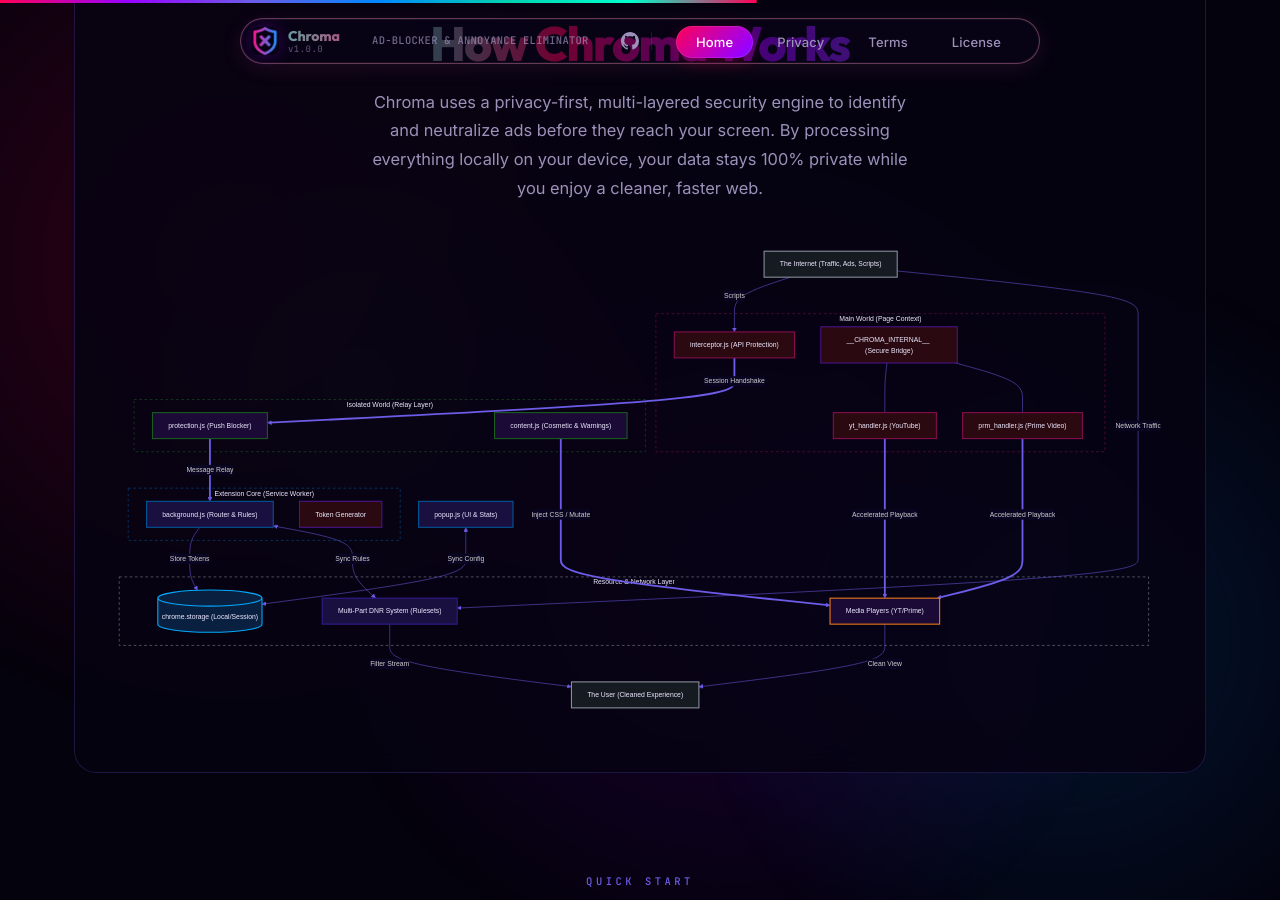
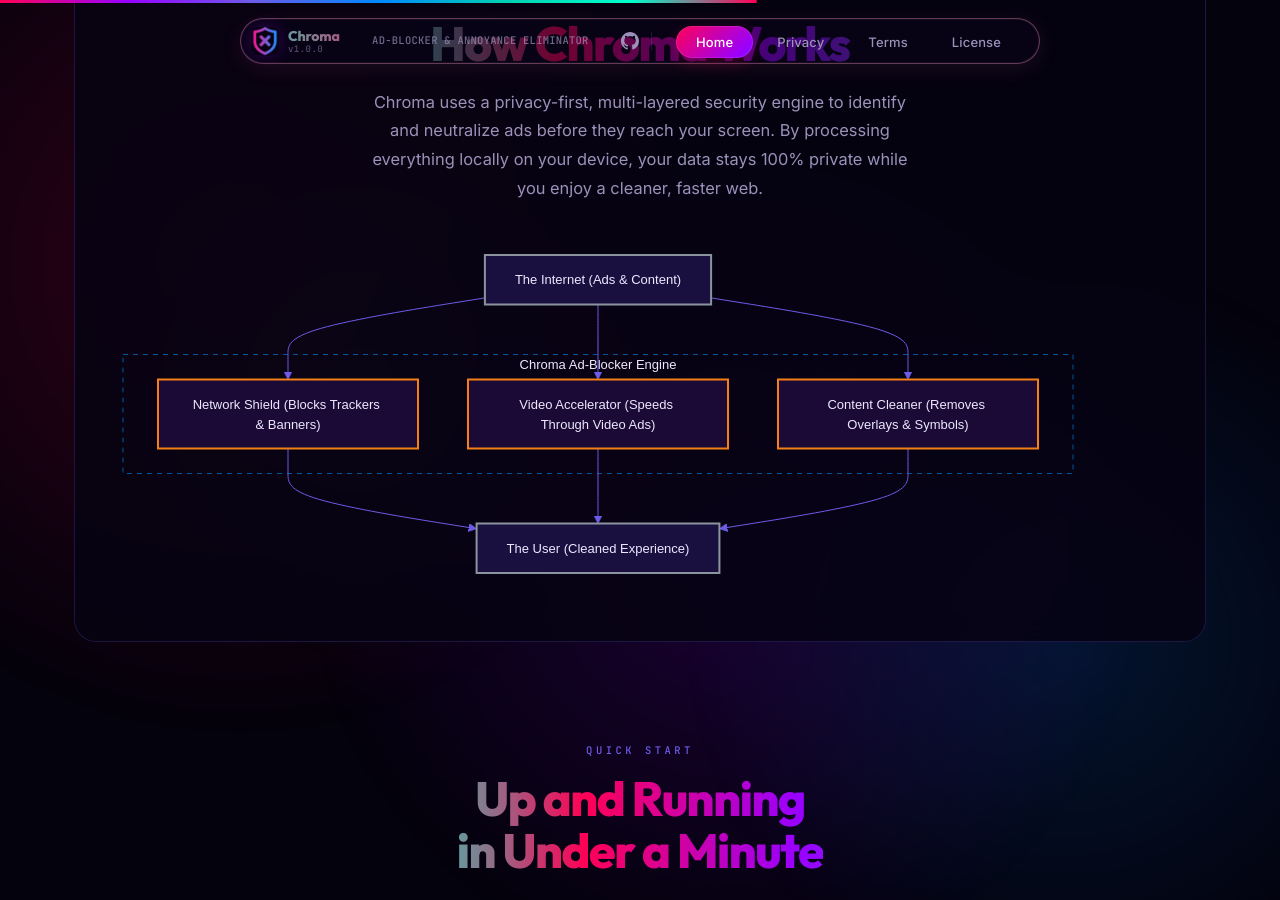
Before and after one commit to Dabrogost/Chroma-Ad-Blocker, a Jekyll site: the page built from index.md, in a window 1280 px wide and 900 px high, scrolled down 2079 px. Built offline with Jekyll 4.4.1, drawn with Linux system fonts in a browser that asks for light colours.

Commit message:
docs: simplify architecture diagram in index.md to focus on core engine components

```diff
--- a/index.md
+++ b/index.md
@@ -176,74 +176,29 @@
 
     <div class="mermaid">
 graph TD
-    classDef sw fill:#1a1040,color:#ede8ff,stroke:#01579b,stroke-width:2px
-    classDef storage fill:#0a2040,color:#ede8ff,stroke:#00aaff,stroke-width:2px
-    classDef isolated fill:#1a0a35,color:#ede8ff,stroke:#1b5e20,stroke-width:2px
-    classDef main fill:#2a0a10,color:#ede8ff,stroke:#880e4f,stroke-width:2px
-    classDef dnr fill:#1a1040,color:#ede8ff,stroke:#311b92,stroke-width:2px
-    classDef dom fill:#1a0a35,color:#ede8ff,stroke:#f57f17,stroke-width:2px
-    classDef secure fill:#2a0a10,color:#ede8ff,stroke:#4a148c,stroke-width:2px
-    classDef actor fill:#161b22,color:#ede8ff,stroke:#8b949e,stroke-width:2px
+    classDef actor fill:#1a1040,color:#ede8ff,stroke:#8b949e,stroke-width:2px
+    classDef engine fill:#1a1040,color:#ede8ff,stroke:#01579b,stroke-width:2px
+    classDef action fill:#1a0a35,color:#ede8ff,stroke:#f57f17,stroke-width:2px
 
-    %% --- LAYER 0: ENTRANCE ---
-    INTERNET["The Internet (Traffic, Ads, Scripts)"]:::actor
+    INTERNET["The Internet (Ads & Content)"]:::actor
 
-    %% --- LAYER 1: MAIN WORLD (Execution Context) ---
-    subgraph MW["Main World (Page Context)"]
-        INTERCEPT["interceptor.js (API Protection)"]:::main
-        YT_H["yt_handler.js (YouTube)"]:::main
-        PRM_H["prm_handler.js (Prime Video)"]:::main
-        BRIDGE["__CHROMA_INTERNAL__ (Secure Bridge)"]:::secure
+    subgraph CHROMA["Chroma Ad-Blocker Engine"]
+        NETWORK["Network Shield (Blocks Trackers & Banners)"]:::action
+        VIDEO["Video Accelerator (Speeds Through Video Ads)"]:::action
+        CONTENT["Content Cleaner (Removes Overlays & Symbols)"]:::action
     end
 
-    %% --- LAYER 2: ISOLATED WORLD (Extension Context) ---
-    subgraph IW["Isolated World (Relay Layer)"]
-        PROT["protection.js (Push Blocker)"]:::isolated
-        CONT["content.js (Cosmetic & Warnings)"]:::isolated
-    end
-
-    %% --- LAYER 3: SERVICE WORKER CORE ---
-    subgraph SW["Extension Core (Service Worker)"]
-        BG["background.js (Router & Rules)"]:::sw
-        TOKEN_G["Token Generator"]:::secure
-    end
-
-    %% --- LAYER 4: INFRASTRUCTURE ---
-    subgraph System["Resource & Network Layer"]
-        STORAGE[("chrome.storage (Local/Session)")]:::storage
-        DNR["Multi-Part DNR System (Rulesets)"]:::dnr
-        PLAYER["Media Players (YT/Prime)"]:::dom
-    end
-
-    %% --- LAYER 5: UI ---
-    POPUP["popup.js (UI & Stats)"]:::sw
     USER["The User (Cleaned Experience)"]:::actor
 
-    %% --- PIPELINE FLOW ---
-    INTERNET -- "Scripts" --> INTERCEPT
-    INTERNET -- "Network Traffic" --> DNR
+    INTERNET --> NETWORK
+    INTERNET --> VIDEO
+    INTERNET --> CONTENT
 
-    INTERCEPT ==>|"Session Handshake"| PROT
-    PROT ==>|"Message Relay"| BG
-    BG -- "Store Tokens" --> STORAGE
+    NETWORK --> USER
+    VIDEO --> USER
+    CONTENT --> USER
 
-    BRIDGE --- YT_H
-    BRIDGE --- PRM_H
-    YT_H ==>|"Accelerated Playback"| PLAYER
-    PRM_H ==>|"Accelerated Playback"| PLAYER
-
-    CONT ==>|"Inject CSS / Mutate"| PLAYER
-    DNR -- "Filter Stream" --> USER
-    PLAYER -- "Clean View" --> USER
-
-    POPUP <-->|"Sync Config"| STORAGE
-    BG <-->|"Sync Rules"| DNR
-
-    %% Style Tweaks
-    style MW fill:none,stroke:#880e4f,stroke-dasharray: 5 5
-    style IW fill:none,stroke:#1b5e20,stroke-dasharray: 5 5
-    style SW fill:none,stroke:#01579b,stroke-dasharray: 5 5
-    style System fill:none,stroke:#8b949e,stroke-dasharray: 5 5
+    style CHROMA fill:none,stroke:#01579b,stroke-dasharray: 5 5
     </div>
   </div>
 </section>
```
